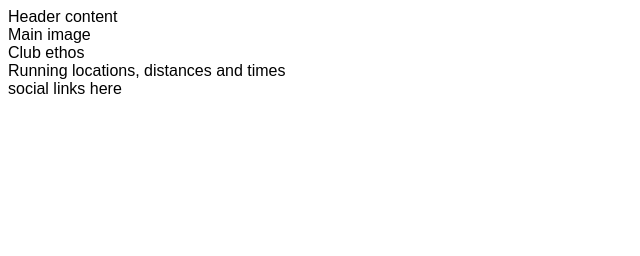
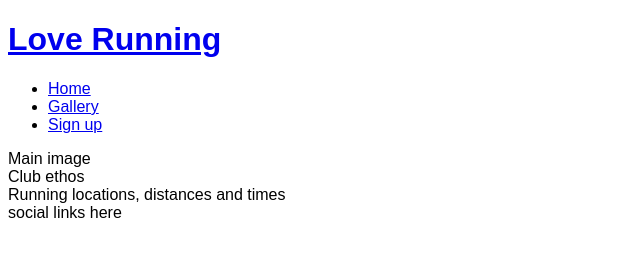
Before and after one commit to cinko95/love-running, a plain HTML site: page index.html in a window 1280 px wide. Shown: the whole page, without its empty margins (0-640 px from the left). Drawn offline with Linux system fonts and the light colour scheme.

Commit message:
Add basic header structure

```diff
--- a/index.html
+++ b/index.html
@@ -12,7 +12,18 @@
 </head>
 
 <body>
-    <header>Header content</header>
+    <header>
+        <a href="index.html">
+            <h1>Love Running</h1>
+        </a>
+        <nav>
+            <ul>
+                <li><a href="index.html">Home</a></li>
+                <li><a href="#">Gallery</a></li>
+                <li><a href="#">Sign up</a></li>
+            </ul>
+        </nav>
+    </header>
     <section>
         Main image
     </section>
```
